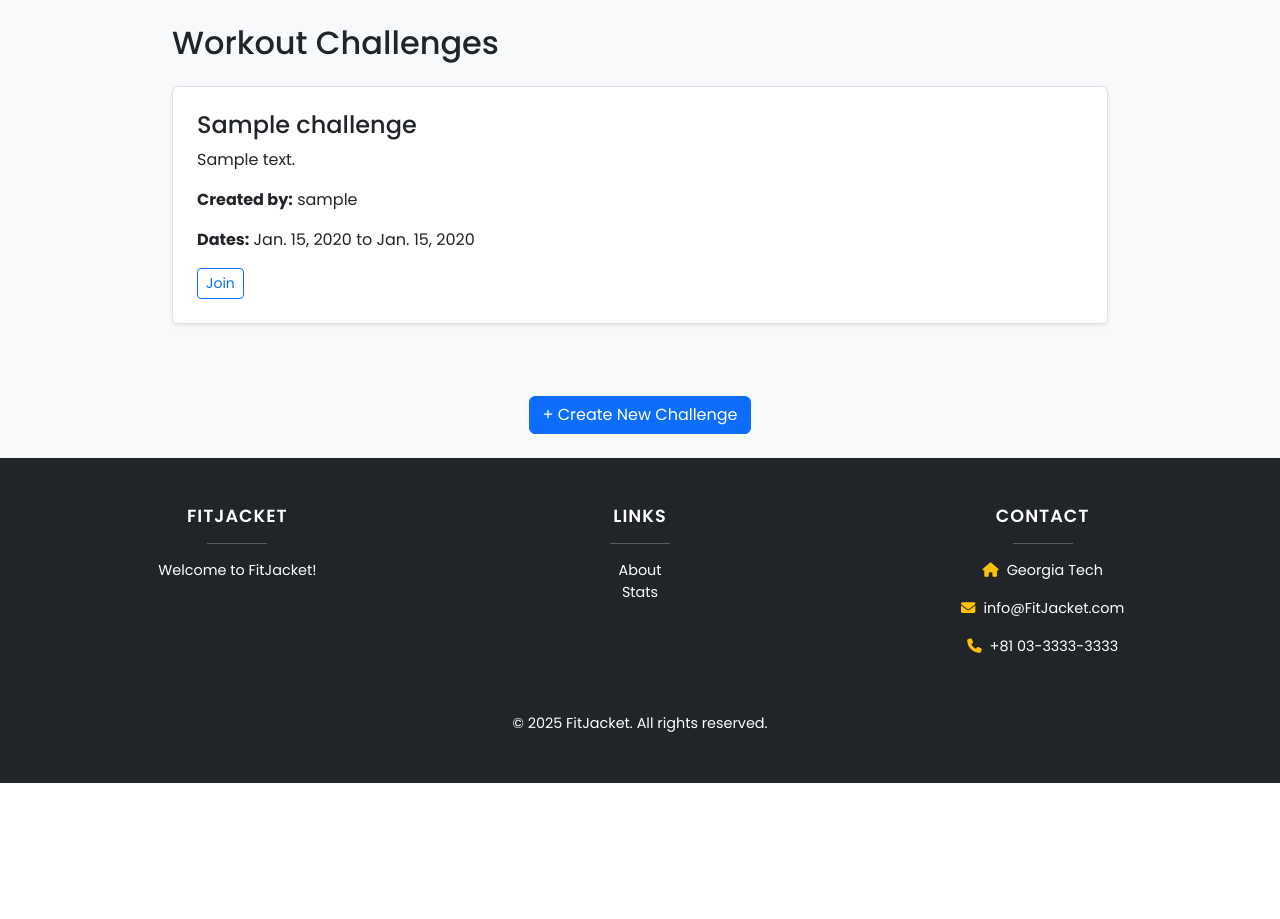
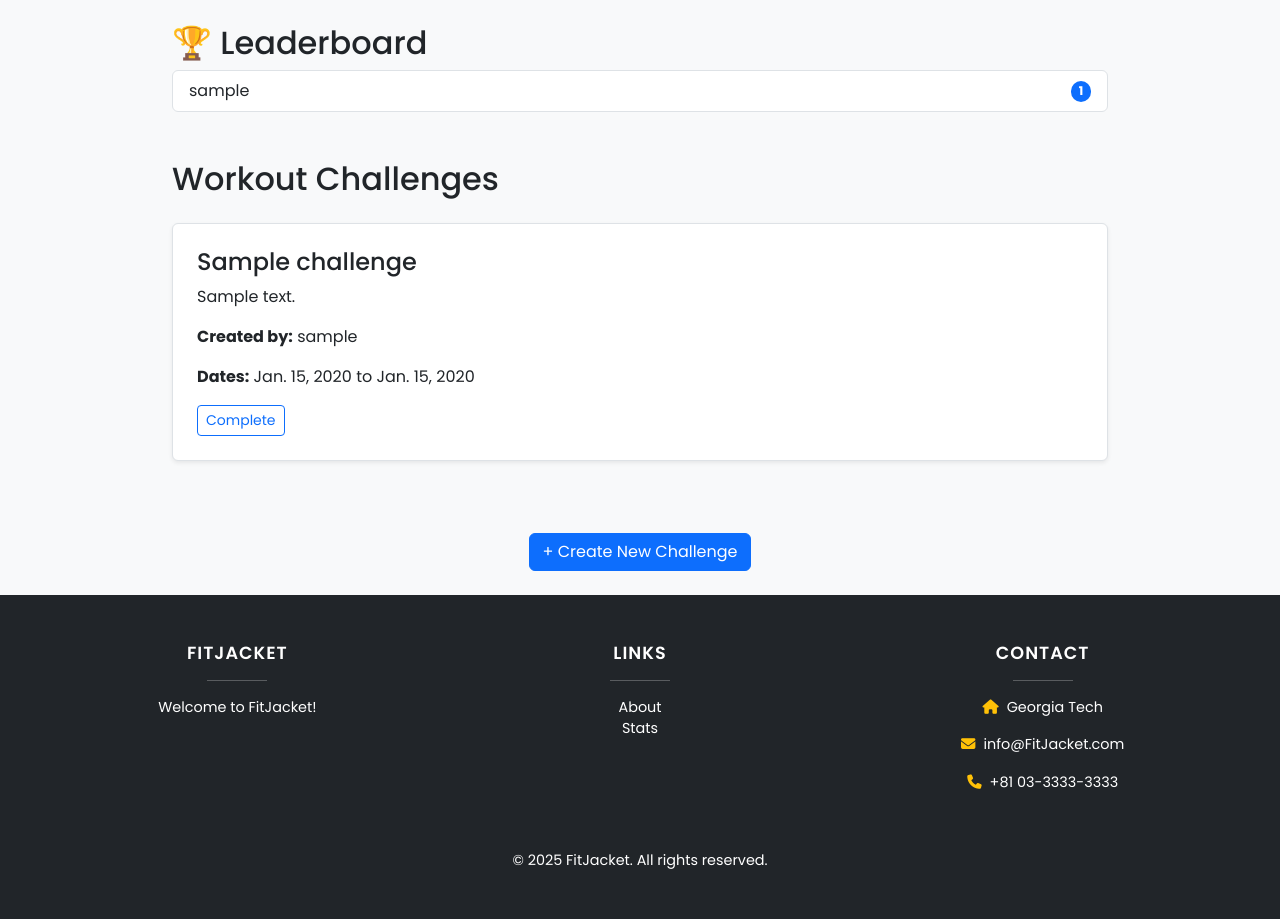
Before and after one commit to thomasg13/FitJacket, a Django app: template templates/challenge/challenge_list.html in a window 1280 px wide. Shown: the part 100-1019 px from the top of the page. Before the commit the page ends 883 px from the top, so only its background shows below. Run offline with Django 3.2, Linux system fonts and the light colour scheme; the template is opened without the code that fills it: most values are stand-ins (such as "Sample title", 1, 10 or a date in 2020); some libraries are stand-ins or nearby versions.

Commit message:
Leaderboard feature
Leaderboard feature

```diff
--- a/challenge/models.py
+++ b/challenge/models.py
@@ -8,7 +8,8 @@ class Challenge(models.Model):
     start_date = models.DateField()
     end_date = models.DateField()
     creator = models.ForeignKey(User, on_delete=models.CASCADE, related_name='created_challenges')
-    participants = models.ManyToManyField(User, related_name='joined_challenges', blank=True)
+    participants = models.ManyToManyField(User, related_name='completed_challenges', blank=True)
+
 
     def __str__(self):
         return self.title
--- a/templates/challenge/challenge_list.html
+++ b/templates/challenge/challenge_list.html
@@ -1,29 +1,54 @@
 {% extends 'base.html' %}
 
 {% block content %}
+  <!-- Leaderboard -->
+  <h2>🏆 Leaderboard</h2>
+  <ol class="list-group mb-5">
+    {% for user in leaderboard %}
+      <li class="list-group-item d-flex justify-content-between align-items-center">
+        {{ user.username }}
+        <span class="badge bg-primary rounded-pill">{{ user.completed_count }}</span>
+      </li>
+    {% empty %}
+      <li class="list-group-item">No completions yet.</li>
+    {% endfor %}
+  </ol>
+
+  <!-- All Challenges -->
   <h2>Workout Challenges</h2>
-
   <ul class="list-group mt-4">
     {% for challenge in challenges %}
       <li class="list-group-item mb-4 p-4 shadow-sm rounded">
         <h4>{{ challenge.title }}</h4>
         <p>{{ challenge.description }}</p>
         <p><strong>Created by:</strong> {{ challenge.creator.username }}</p>
-        <p><strong>Dates:</strong> {{ challenge.start_date|date:"M. j, Y" }} to {{ challenge.end_date|date:"M. j, Y" }}</p>
+        <p>
+          <strong>Dates:</strong>
+          {{ challenge.start_date|date:"M. j, Y" }}
+          to
+          {{ challenge.end_date|date:"M. j, Y" }}
+        </p>
 
-        <!-- Badge showing if user is creator or joined -->
+        <!-- Badge showing if user is creator or completed -->
         {% if user == challenge.creator %}
           <span class="badge bg-info text-dark">You created this</span>
         {% elif user in challenge.participants.all %}
-          <span class="badge bg-success">You joined</span>
+          <span class="badge bg-success">You completed this</span>
         {% endif %}
 
-        <!-- Always show the Join button for the creator and other users -->
-        <form action="{% url 'challenge:join_challenge' challenge.id %}" method="post" style="display: inline;">
+        <!-- Complete button -->
+        <form
+          action="{% url 'challenge:join_challenge' challenge.id %}"
+          method="post"
+          style="display: inline;"
+        >
           {% csrf_token %}
-          <button type="submit" class="btn btn-outline-primary btn-sm"
-            {% if user in challenge.participants.all %} disabled {% endif %}>
-            {% if user in challenge.participants.all %}Joined{% else %}Join{% endif %}
+          <button
+            type="submit"
+            class="btn btn-outline-primary btn-sm"
+            {% if user in challenge.participants.all %} disabled {% endif %}
+          >
+            {% if user in challenge.participants.all %}Completed{% else %}Complete{% endif %}
           </button>
         </form>
       </li>
@@ -33,6 +58,8 @@
   </ul>
 
   <div class="text-center mt-5">
-    <a href="{% url 'challenge:create_challenge' %}" class="btn btn-primary">+ Create New Challenge</a>
+    <a href="{% url 'challenge:create_challenge' %}" class="btn btn-primary">
+      + Create New Challenge
+    </a>
   </div>
 {% endblock %}
```
Also changed, not shown: challenge/views.py (+13 -1 lines), challenge/migrations/0002_alter_challenge_participants.py (added).
